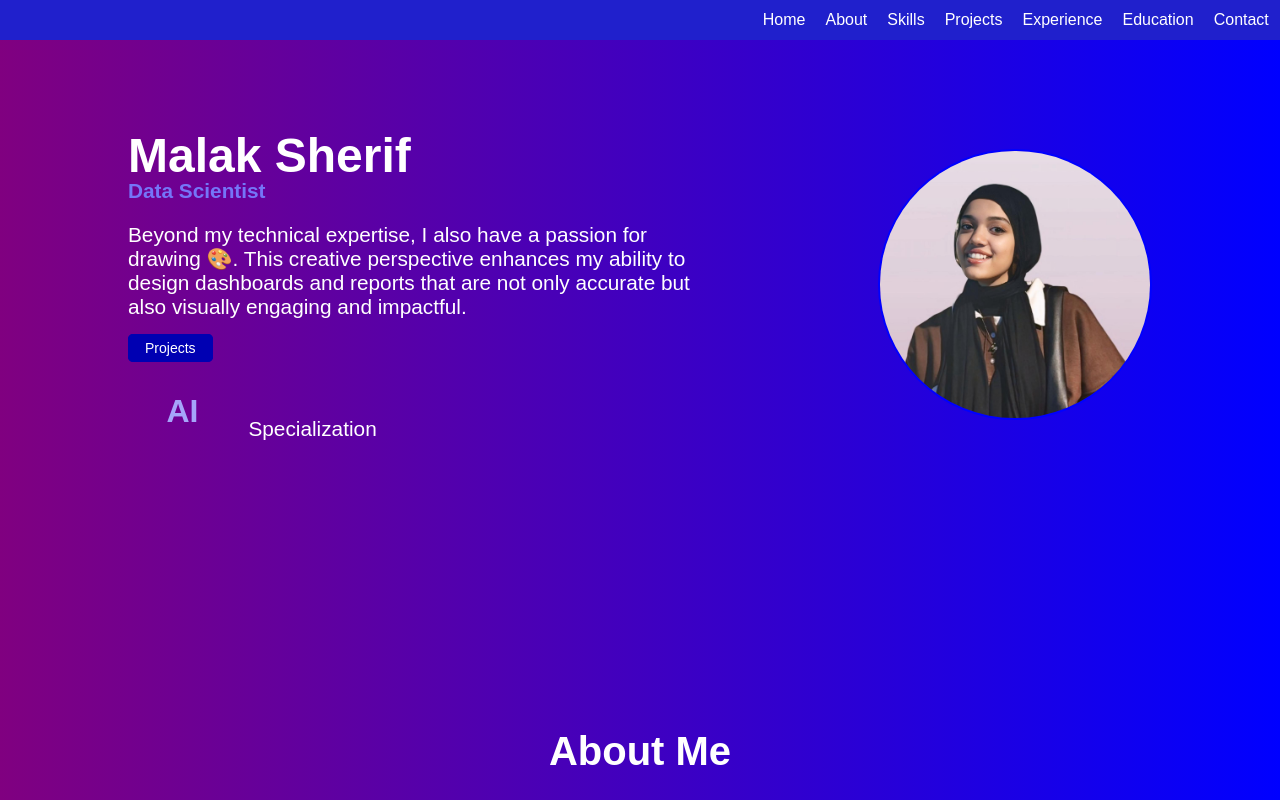
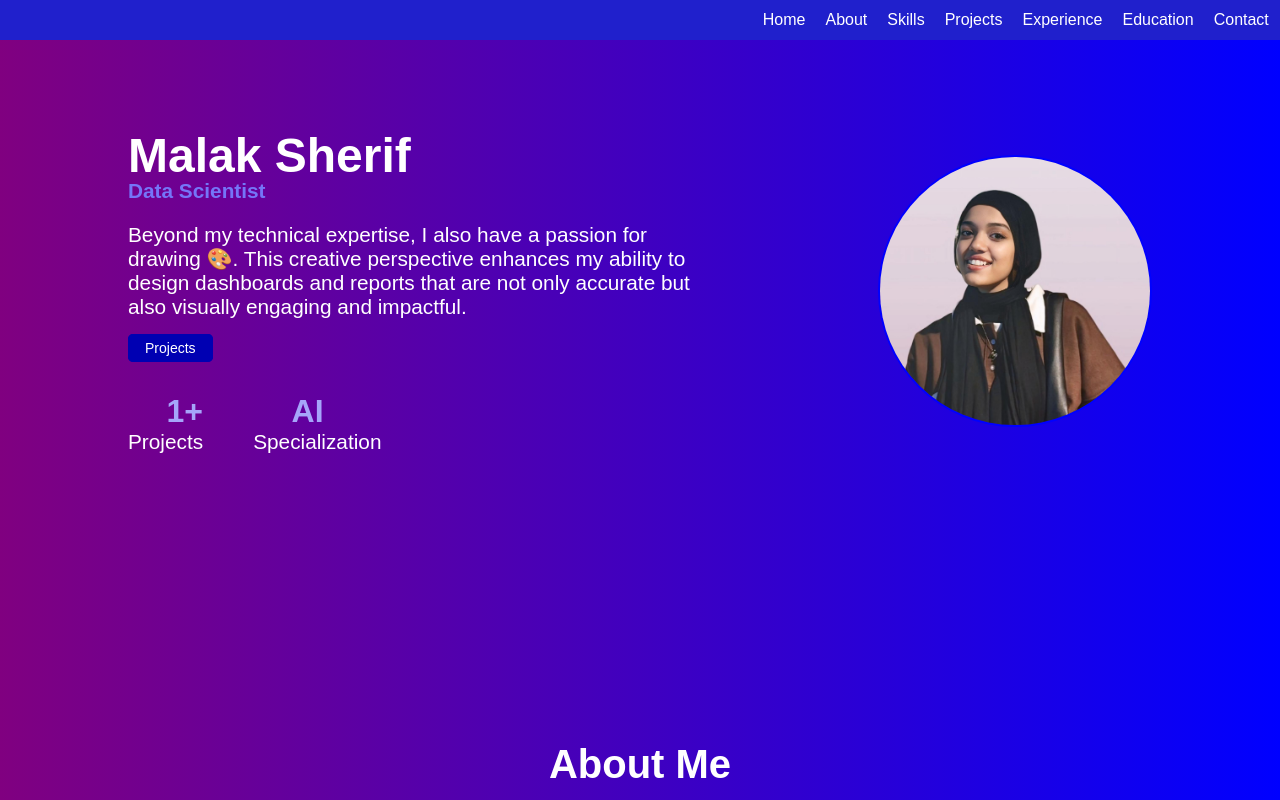
Before and after one commit to MalakSherif2/My-portofolio, a plain HTML site: page index.html in a window 1280 px wide. Shown: the top 800 px of the page. Drawn offline with Linux system fonts and the light colour scheme.

Commit message:
replace HTML file

```diff
--- a/index.html
+++ b/index.html
@@ -30,7 +30,10 @@
     <div>
         <a href="#Projects" class="project__link">Projects</a>
                 </div>
-                <div class="special"><span class="ai">AI</span><br>Specialization</div>
+                <ul class="special">
+                    <li class="content__items"><div class="ai">1+</div><div>Projects</div></li>
+                    <li class="content__items"><div class="ai">AI</div><div>Specialization</div></li>
+                </ul>
             </section>
             <div class="about__img-container">
                 <img src="Malak-Sherif.jpg" alt="Malak Sherif" class="about__img">
```
